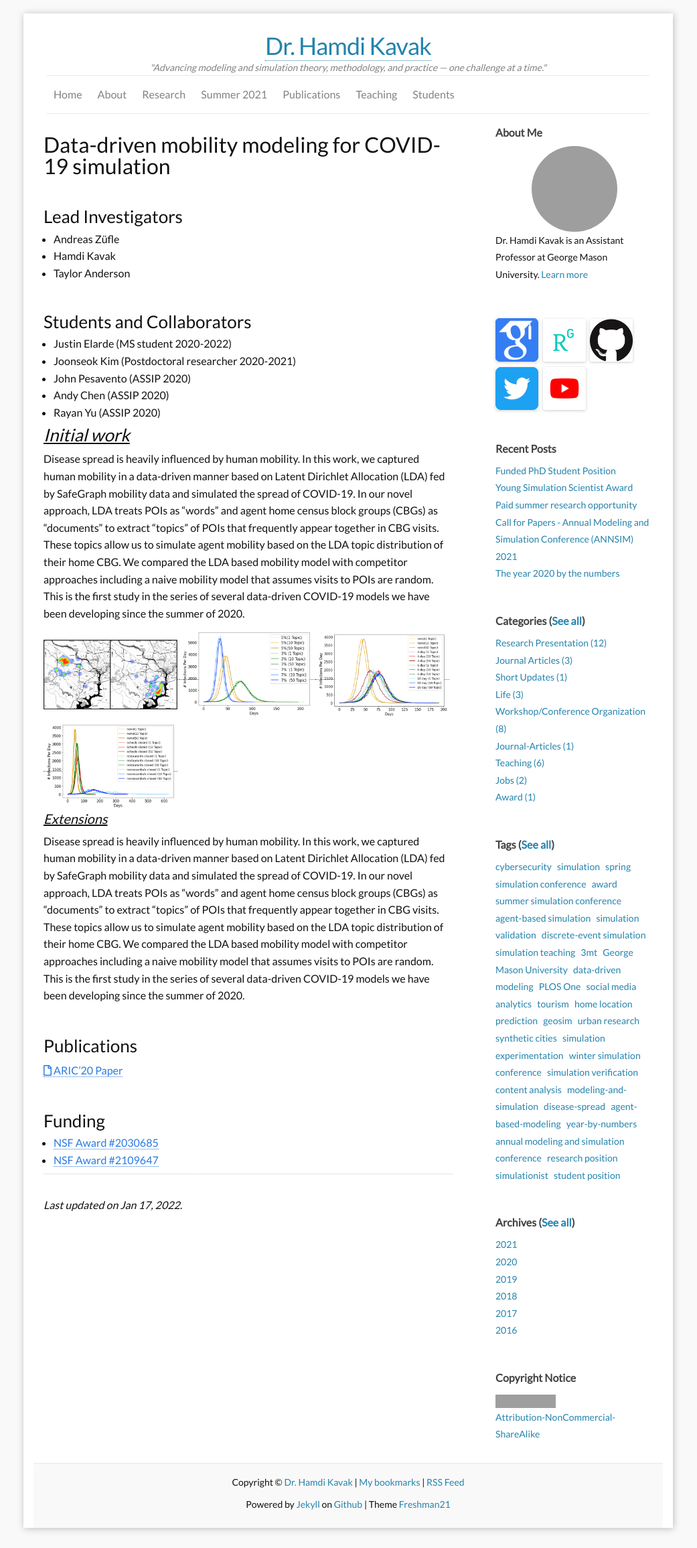
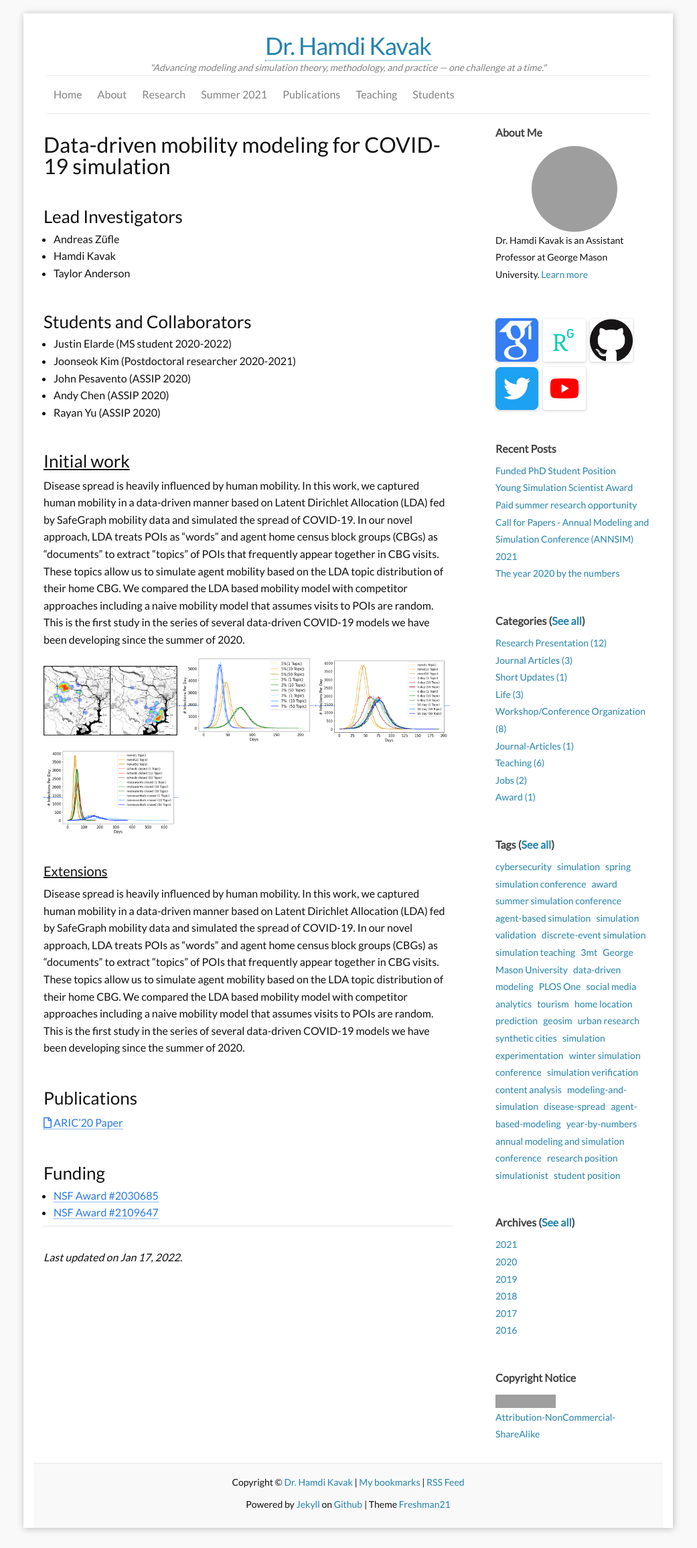
Before and after one commit to hamdikavak/hamdikavak.github.io, a Jekyll site: the page built from research/data-driven-mobility-covid-19.md, in a window 1280 px wide. Shown: the whole page at 67% size, without its empty margins (120-1161 px from the left). Built offline with Jekyll 4.4.1, drawn with Linux system fonts in a browser that asks for light colours; nearby versions of some CDN libraries; grey boxes are pictures that could not be loaded.

Commit message:
Research page design test

```diff
--- a/research/data-driven-mobility-covid-19.md
+++ b/research/data-driven-mobility-covid-19.md
@@ -23,7 +23,9 @@ permalink: /research/data-driven-mobility-covid-19/
 - Andy Chen (ASSIP 2020)
 - Rayan Yu (ASSIP 2020)
 
-### <i><u>Initial work</u></i>
+<br/>
+
+### <u>Initial work</u>
 Disease spread is heavily influenced by human mobility. In this work, we captured human mobility in a data-driven manner based on Latent Dirichlet Allocation (LDA) fed by SafeGraph mobility data and simulated the spread of COVID-19. In our novel approach, LDA treats POIs as "words" and agent home census block groups (CBGs) as "documents" to extract "topics" of POIs that frequently appear together in CBG visits. These topics allow us to simulate agent mobility based on the LDA topic distribution of their home CBG. We compared the LDA based mobility model with competitor approaches including a naive mobility model that assumes visits to POIs are random. This is the first study in the series of several data-driven COVID-19 models we have been developing since the summer of 2020.
 
 <div id="dd-covid-gallery">
@@ -42,8 +44,9 @@ Disease spread is heavily influenced by human mobility. In this work, we capture
     </a>
 
 </div>
+<br/>
 
-#### <i><u>Extensions</u></i>
+#### <u>Extensions</u>
 Disease spread is heavily influenced by human mobility. In this work, we captured human mobility in a data-driven manner based on Latent Dirichlet Allocation (LDA) fed by SafeGraph mobility data and simulated the spread of COVID-19. In our novel approach, LDA treats POIs as "words" and agent home census block groups (CBGs) as "documents" to extract "topics" of POIs that frequently appear together in CBG visits. These topics allow us to simulate agent mobility based on the LDA topic distribution of their home CBG. We compared the LDA based mobility model with competitor approaches including a naive mobility model that assumes visits to POIs are random. This is the first study in the series of several data-driven COVID-19 models we have been developing since the summer of 2020.
 
 
```
